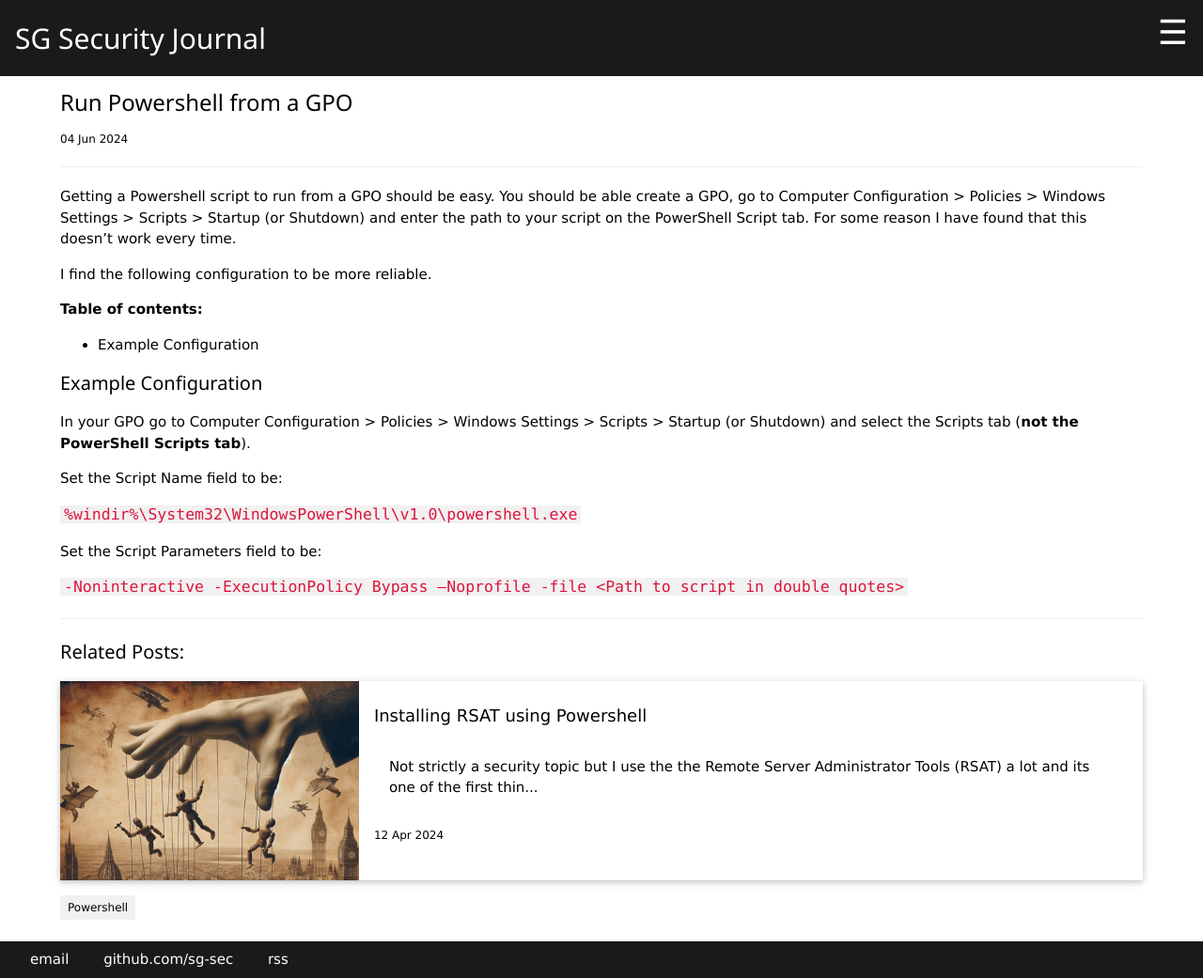
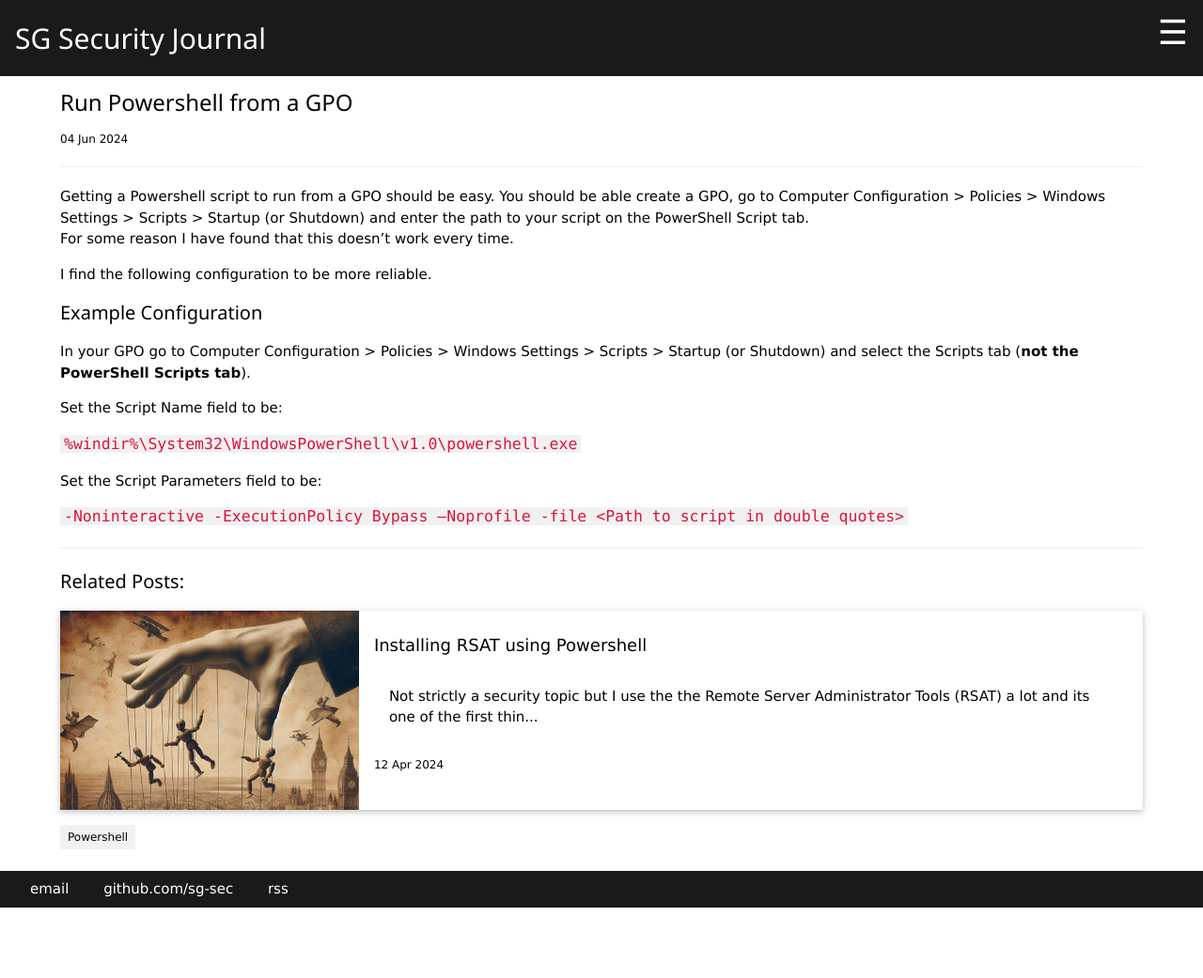
Before and after one commit to sg-sec/sg-sec.github.io, a Jekyll site: the page built from _posts/2024-06-04-Run-Powershell-from-GPO.md, in a window 1280 px wide. Shown: the whole page at 94% size. Built offline with Jekyll 4.4.1, drawn with Linux system fonts in a browser that asks for light colours; after the commit the page ends 966 px from its top, so only the background shows below that.

Commit message:
Update 2024-06-04-Run-Powershell-from-GPO.md

```diff
--- a/_posts/2024-06-04-Run-Powershell-from-GPO.md
+++ b/_posts/2024-06-04-Run-Powershell-from-GPO.md
@@ -8,15 +8,11 @@
 image_alt_text: Powerful super hero with Powershell command prompts
 ---
 <!-- Description of article -->
-Getting a Powershell script to run from a GPO should be easy.  You should be able create a GPO, go to Computer Configuration > Policies > Windows Settings > Scripts > Startup (or Shutdown) and enter the path to your script on the PowerShell Script tab.  For some reason I have found that this doesn’t work every time.
+Getting a Powershell script to run from a GPO should be easy.  You should be able create a GPO, go to Computer Configuration > Policies > Windows Settings > Scripts > Startup (or Shutdown) and enter the path to your script on the PowerShell Script tab.
+For some reason I have found that this doesn’t work every time.
 
 I find the following configuration to be more reliable.
 
-**Table of contents:**
-- [Example Configuration](#item-one)
-
-<!-- headings -->
-<a id="item-one"></a>
 #### Example Configuration
 In your GPO go to Computer Configuration > Policies > Windows Settings > Scripts > Startup (or Shutdown) and select the Scripts tab (**not the PowerShell Scripts tab**).
 
```
